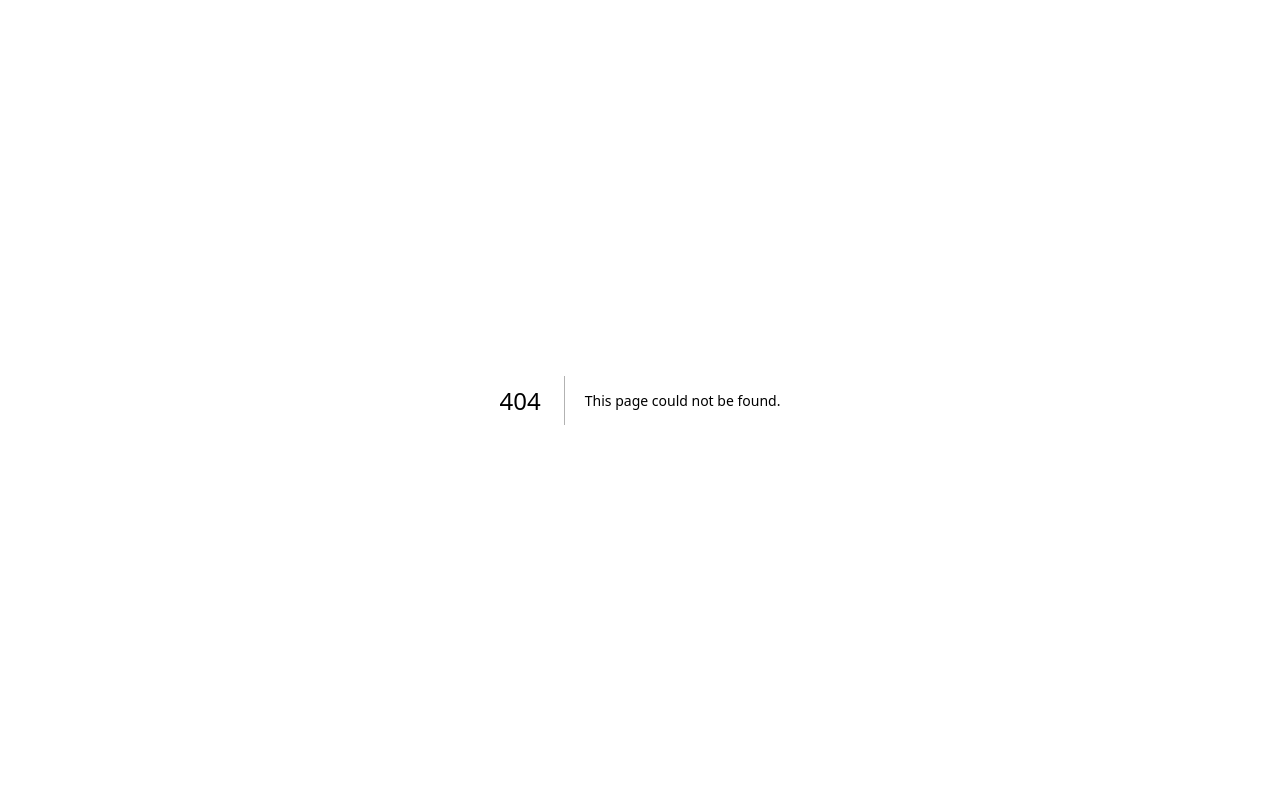
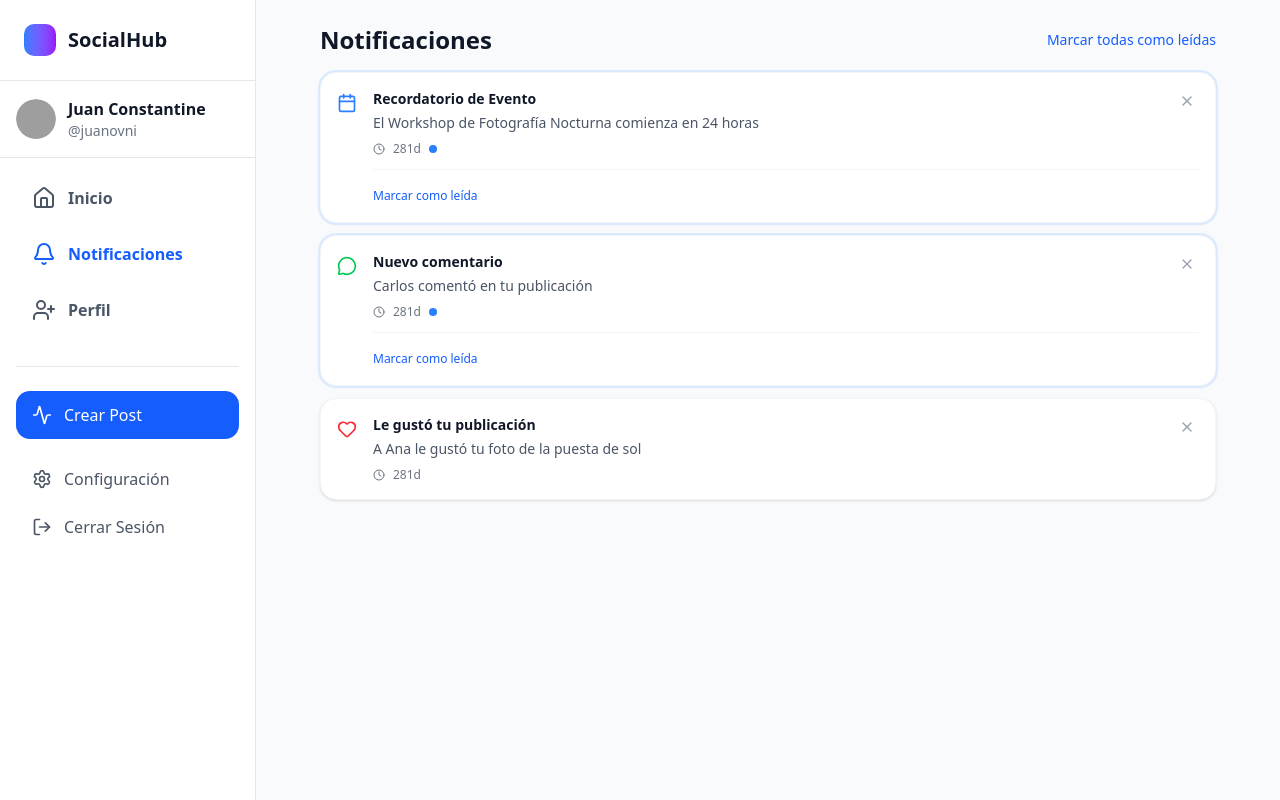
Before and after one commit to juanovni/event-feed-frontend, a Next.js app: page /notifications in a window 1280 px wide. Before the commit this address had no page. Built offline with nearby package versions, Linux system fonts and the light colour scheme; grey boxes are pictures that could not be loaded.

Commit message:
Added the notifications

```diff
--- /dev/null
+++ b/src/app/(event)/notifications/page.tsx
@@ -0,0 +1,34 @@
+'use client';
+
+import { Notification } from "@/interfaces";
+import { mockNotifications } from "@/data/mockData";
+import { useState } from "react";
+import { NotificationPanel } from "@/components";
+
+export default function NotificationPage() {
+  const [notifications, setNotifications] = useState<Notification[]>(mockNotifications);
+
+  const handleMarkNotificationAsRead = (notificationId: string) => {
+    setNotifications(prevNotifications =>
+      prevNotifications.map(notification =>
+        notification.id === notificationId
+          ? { ...notification, read: true }
+          : notification
+      )
+    );
+  };
+
+  const handleDismissNotification = (notificationId: string) => {
+    setNotifications(prevNotifications =>
+      prevNotifications.filter(notification => notification.id !== notificationId)
+    );
+  };
+
+  return (
+    <NotificationPanel
+      notifications={notifications}
+      onMarkAsRead={handleMarkNotificationAsRead}
+      onDismiss={handleDismissNotification}
+    />
+  );
+}
--- a/src/components/index.ts
+++ b/src/components/index.ts
@@ -11,3 +11,5 @@ export * from './ui/widgets/AvatarsFriendsWidget';
 
 
 export * from './payment/PaymentModal';
+
+export * from './notifications/NotificationPanel';
--- /dev/null
+++ b/src/components/notifications/NotificationPanel.tsx
@@ -0,0 +1,111 @@
+import { Calendar, MessageCircle, Heart, Bell, Clock, X } from "lucide-react";
+import { Notification } from "@/interfaces";
+
+interface Props {
+  notifications: Notification[];
+  onMarkAsRead: (notificationId: string) => void;
+  onDismiss: (notificationId: string) => void;
+}
+
+
+export function NotificationPanel({ notifications, onDismiss, onMarkAsRead }: Props) {
+  const getIcon = (type: string) => {
+    switch (type) {
+      case 'event_reminder':
+        return <Calendar className="w-5 h-5 text-blue-500" />;
+      case 'comment':
+        return <MessageCircle className="w-5 h-5 text-green-500" />;
+      case 'like':
+        return <Heart className="w-5 h-5 text-red-500" />;
+      default:
+        return <Bell className="w-5 h-5 text-gray-500" />;
+    }
+  };
+
+  const formatTime = (date: Date) => {
+    const now = new Date();
+    const diffMinutes = Math.floor((now.getTime() - date.getTime()) / (1000 * 60));
+
+    if (diffMinutes < 1) return 'Ahora mismo';
+    if (diffMinutes < 60) return `${diffMinutes}m`;
+    const diffHours = Math.floor(diffMinutes / 60);
+    if (diffHours < 24) return `${diffHours}h`;
+    const diffDays = Math.floor(diffHours / 24);
+    return `${diffDays}d`;
+  };
+
+  if (notifications.length === 0) {
+    return (
+      <div className="bg-white rounded-2xl shadow-sm border border-gray-100 p-12 text-center">
+        <Bell className="w-12 h-12 text-gray-300 mx-auto mb-4" />
+        <h3 className="text-lg font-medium text-gray-900 mb-2">No hay notificaciones</h3>
+        <p className="text-gray-500">Te mantendremos informado sobre las últimas actualizaciones</p>
+      </div>
+    );
+  }
+
+  return (
+    <div className="space-y-4">
+      <div className="flex items-center justify-between">
+        <h2 className="text-2xl font-bold text-gray-900">Notificaciones</h2>
+        <button className="text-sm text-blue-600 hover:text-blue-700 font-medium">
+          Marcar todas como leídas
+        </button>
+      </div>
+
+      <div className="space-y-3">
+        {notifications.map((notification) => (
+          <div
+            key={notification.id}
+            className={`bg-white rounded-2xl shadow-sm border border-gray-100 p-4 transition-all duration-200 hover:shadow-md ${!notification.read ? 'ring-2 ring-blue-100' : ''
+              }`}
+          >
+            <div className="flex items-start space-x-4">
+              <div className="flex-shrink-0 mt-1">
+                {getIcon(notification.type)}
+              </div>
+
+              <div className="flex-1 min-w-0">
+                <div className="flex items-start justify-between">
+                  <div className="flex-1">
+                    <h4 className="text-sm font-semibold text-gray-900 mb-1">
+                      {notification.title}
+                    </h4>
+                    <p className="text-sm text-gray-600 mb-2">
+                      {notification.message}
+                    </p>
+                    <div className="flex items-center space-x-2 text-xs text-gray-500">
+                      <Clock className="w-3 h-3" />
+                      <span>{formatTime(notification.timestamp)}</span>
+                      {!notification.read && (
+                        <span className="inline-block w-2 h-2 bg-blue-500 rounded-full"></span>
+                      )}
+                    </div>
+                  </div>
+
+                  <button
+                    onClick={() => onDismiss(notification.id)}
+                    className="p-1 text-gray-400 hover:text-gray-600 transition-colors duration-200"
+                  >
+                    <X className="w-4 h-4" />
+                  </button>
+                </div>
+
+                {!notification.read && (
+                  <div className="mt-3 pt-3 border-t border-gray-100">
+                    <button
+                      onClick={() => onMarkAsRead(notification.id)}
+                      className="text-xs text-blue-600 hover:text-blue-700 font-medium"
+                    >
+                      Marcar como leída
+                    </button>
+                  </div>
+                )}
+              </div>
+            </div>
+          </div>
+        ))}
+      </div>
+    </div>
+  )
+}
--- a/src/components/ui/sidebar/Sidebar.tsx
+++ b/src/components/ui/sidebar/Sidebar.tsx
@@ -20,12 +20,12 @@ export const Sidebar = () => {
       path: '/',
       icon: <HomeIcon />
     },
-    /*     {
+    {
       label: 'Notificaciones',
       path: '/notifications',
       icon: <Bell />,
     },
-        {
+    /* {
       label: 'Tendencias',
       path: '/trending',
       icon: <TrendingUp />
--- a/src/data/mockData.tsx
+++ b/src/data/mockData.tsx
@@ -1,4 +1,4 @@
-import { Post, User, Event } from "@/interfaces";
+import { Post, User, Event, Notification } from "@/interfaces";
 
 export const mockUsers: User[] = [
   {
@@ -186,3 +186,31 @@ export const mockPosts: Post[] = [
     comments: []
   }
 ];
+
+export const mockNotifications: Notification[] = [
+  {
+    id: '1',
+    type: 'event_reminder',
+    title: 'Recordatorio de Evento',
+    message: 'El Workshop de Fotografía Nocturna comienza en 24 horas',
+    timestamp: new Date('2025-01-08T19:00:00'),
+    read: false,
+    eventId: '1'
+  },
+  {
+    id: '2',
+    type: 'comment',
+    title: 'Nuevo comentario',
+    message: 'Carlos comentó en tu publicación',
+    timestamp: new Date('2025-01-08T18:45:00'),
+    read: false
+  },
+  {
+    id: '3',
+    type: 'like',
+    title: 'Le gustó tu publicación',
+    message: 'A Ana le gustó tu foto de la puesta de sol',
+    timestamp: new Date('2025-01-08T18:30:00'),
+    read: true
+  }
+];
--- a/src/interfaces/index.ts
+++ b/src/interfaces/index.ts
@@ -1,5 +1,6 @@
 export * from './category.interface';
 export * from './comment.interface';
 export * from './event.interface';
+export * from './notification.interface';
 export * from './post.interface';
 export * from './user.interface';
--- a/src/interfaces/notification.interface.ts
+++ b/src/interfaces/notification.interface.ts
@@ -1,10 +1,9 @@
 export interface Notification {
-  id: string
-  userId: string
-  type: "event_reminder" | "new_event" | "event_update" | "photo_approval"
-  title: string
-  message: string
-  eventId?: string
-  read: boolean
-  createdAt: string
+  id: string;
+  type: 'event_reminder' | 'event_update' | 'comment' | 'like';
+  title: string;
+  message: string;
+  timestamp: Date;
+  read: boolean;
+  eventId?: string;
 }
```
Lines whose indentation alone changed are shown as unchanged.
